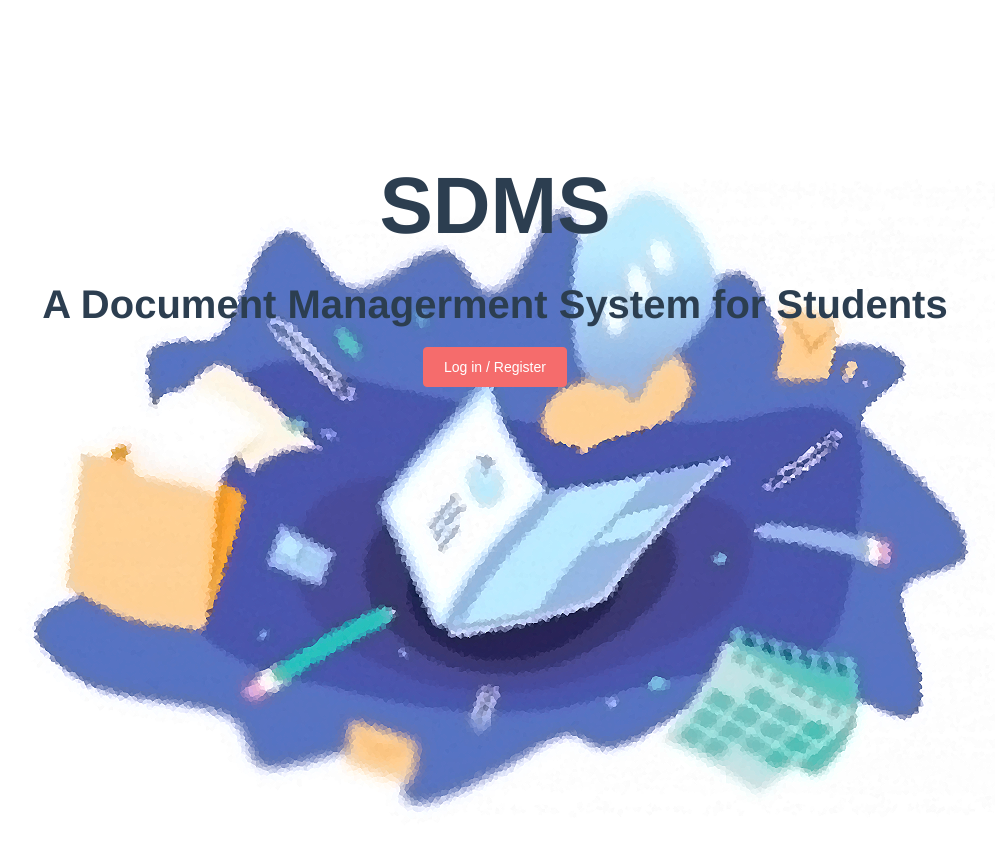
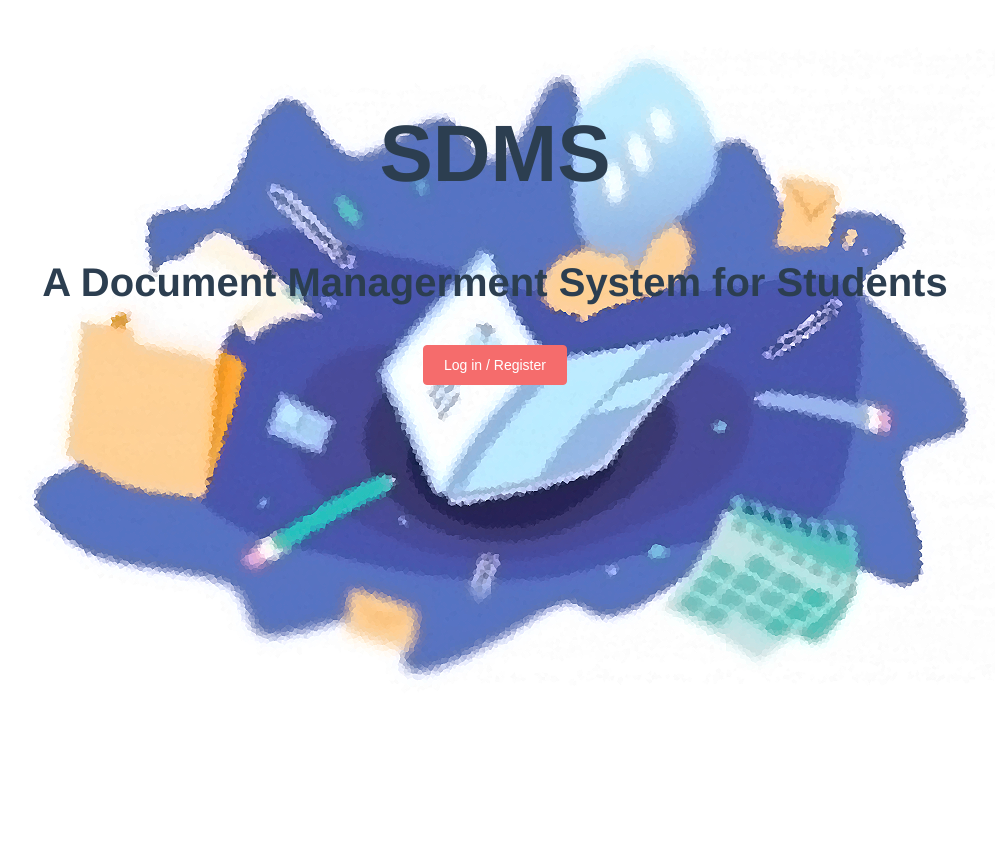
Before and after one commit to gather0820/FYP-Programme-Management-System, a Vue app in the folder webclient/: page / in a window 1280 px wide. Shown: the whole page, without its empty margins (145-1146 px from the left). After the commit the page ends 800 px from the top, so only its background shows below. Built offline with nearby package versions, Linux system fonts and the light colour scheme; no server answers.

Commit message:
Update index.vue

```diff
--- a/webclient/src/components/index.vue
+++ b/webclient/src/components/index.vue
@@ -189,7 +189,8 @@ export default {
 
 <style scoped>
 .index {
-    margin-top: 140px;
+
+    /** margin-top: 140px;*/
 
     height: 700px;
     text-align: center;
@@ -197,15 +198,15 @@ export default {
 }
 
 .title {
-    padding-top: 20px;
+    padding-top: 100px;
     font-size: 80px;
     font-weight: bolder;
 }
 
 .label {
     font-size: 40px;
-    margin-top: 30px;
-    margin-bottom: 20px;
+    margin-top: 60px;
+    margin-bottom: 40px;
     font-weight: bold;
 }
 
```
